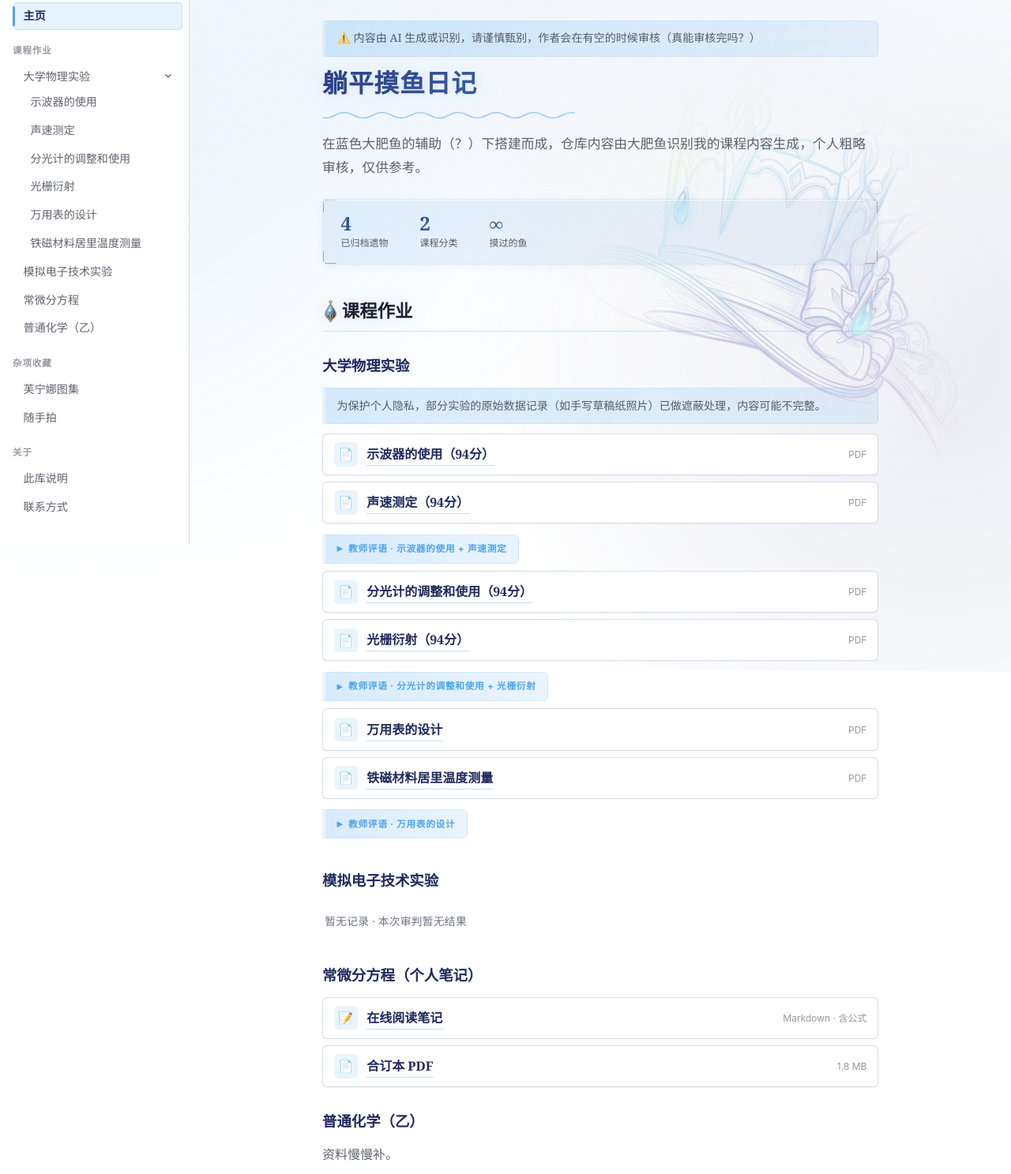
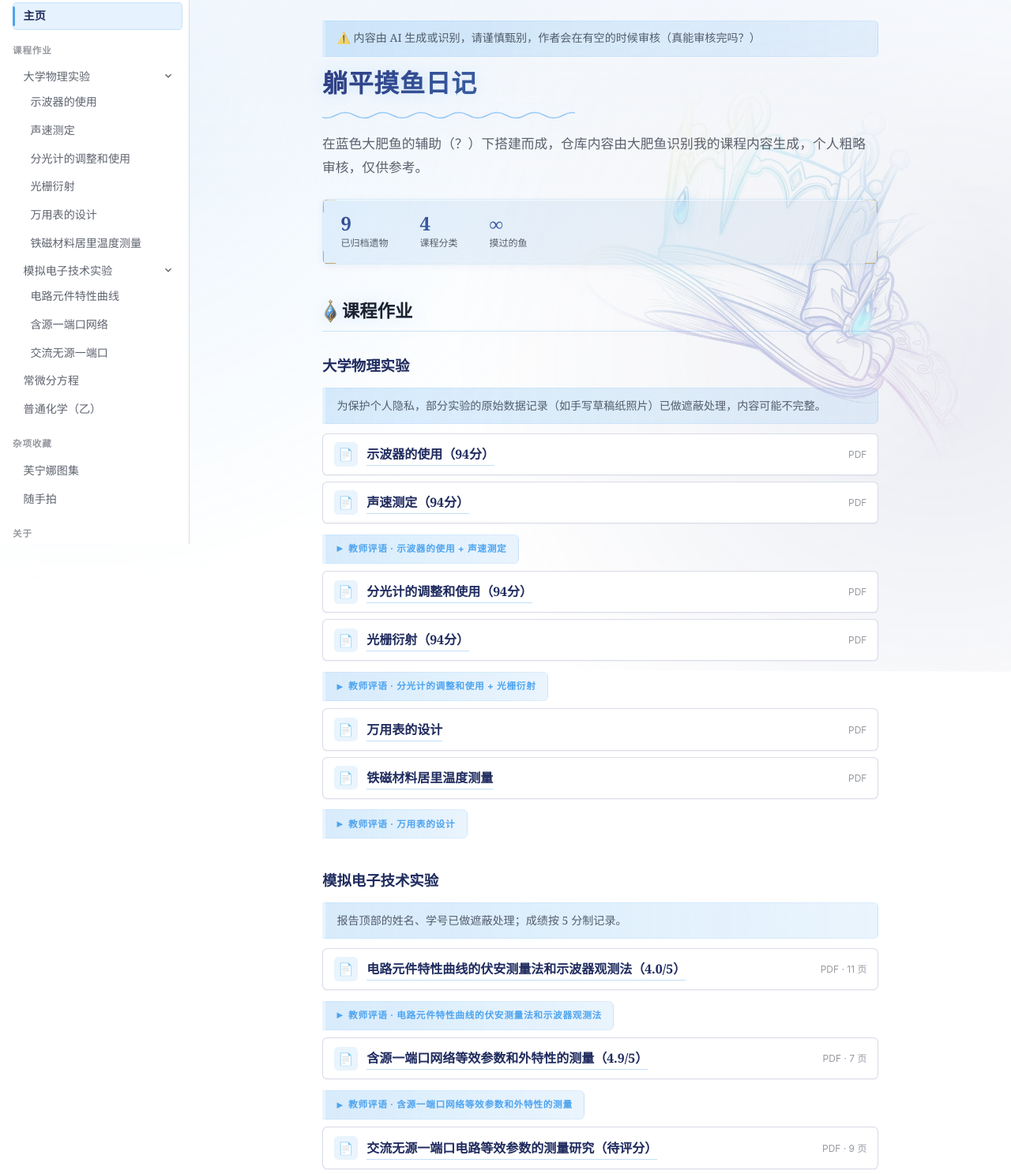
Before and after one commit to LINGYUAN66524/LINGYUAN66524.github.io, a plain HTML site: page index.html in a window 1280 px wide. Shown: the part 113-1600 px from the top of the page at 79% size. Drawn offline with Linux system fonts and the light colour scheme.

Commit message:
content: 模拟电子技术实验上线三份报告（4.0/4.9/待评分，姓名学号已脱敏）

```diff
--- a/index.html
+++ b/index.html
@@ -76,8 +76,16 @@
               <li class="md-nav__item"><a class="md-nav__link" href="#exp-tc">铁磁材料居里温度测量</a></li>
                 </ul>
               </li>
-              <li class="md-nav__item">
-                <a class="md-nav__link" href="#modian">模拟电子技术实验</a>
+              <li class="md-nav__item md-nav__item--nested is-open">
+                <button class="md-nav__toggle" aria-expanded="true">
+                  <span>模拟电子技术实验</span>
+                  <svg class="md-nav__chevron" viewBox="0 0 24 24" aria-hidden="true"><path d="M8.59 16.59 13.17 12 8.59 7.41 10 6l6 6-6 6z"/></svg>
+                </button>
+                <ul class="md-nav__list">
+                  <li class="md-nav__item"><a class="md-nav__link" href="#exp-va">电路元件特性曲线</a></li>
+                  <li class="md-nav__item"><a class="md-nav__link" href="#exp-src">含源一端口网络</a></li>
+                  <li class="md-nav__item"><a class="md-nav__link" href="#exp-ac">交流无源一端口</a></li>
+                </ul>
               </li>
               <li class="md-nav__item">
                 <a class="md-nav__link" href="#ode">常微分方程</a>
@@ -122,11 +130,11 @@
 
         <div class="md-stats">
           <div class="md-stat">
-            <span class="md-stat__num">4</span>
+            <span class="md-stat__num">9</span>
             <span class="md-stat__label">已归档遗物</span>
           </div>
           <div class="md-stat">
-            <span class="md-stat__num">2</span>
+            <span class="md-stat__num">4</span>
             <span class="md-stat__label">课程分类</span>
           </div>
           <div class="md-stat">
@@ -200,24 +208,36 @@
         </ul>
 
         <h3 id="modian">模拟电子技术实验<span class="md-anchor">#</span></h3>
+        <p class="md-notice">报告顶部的姓名、学号已做遮蔽处理；成绩按 5 分制记录。</p>
 
         <ul class="md-filelist" id="modianList">
-          <li class="md-empty">暂无记录 · 本次审判暂无结果</li>
-          <!-- 加一条实验时，把下面整段复制出来改：
-               1. 删掉上面 md-empty 那一行
-               2. 分数写在链接文字括号里，评语改 details 里的正文
-          <li id="mexp-1">
+          <li id="exp-va">
             <span class="md-filelist__icon">📄</span>
-            <a href="files/模电-实验名称.pdf" target="_blank" rel="noopener">实验名称（95分）</a>
-            <span class="md-filelist__meta">PDF</span>
+            <a href="files/模电-电路元件特性曲线的伏安测量法和示波器观测法.pdf" target="_blank" rel="noopener">电路元件特性曲线的伏安测量法和示波器观测法（4.0/5）</a>
+            <span class="md-filelist__meta">PDF · 11 页</span>
           </li>
           <li class="md-comment-item">
             <details class="md-comment">
-              <summary>教师评语 · 实验名称</summary>
-              <div class="md-comment__body"><p>评语正文。</p></div>
+              <summary>教师评语 · 电路元件特性曲线的伏安测量法和示波器观测法</summary>
+              <div class="md-comment__body"><p>评语待补充。</p></div>
             </details>
           </li>
-          -->
+          <li id="exp-src">
+            <span class="md-filelist__icon">📄</span>
+            <a href="files/模电-含源一端口网络等效参数和外特性的测量.pdf" target="_blank" rel="noopener">含源一端口网络等效参数和外特性的测量（4.9/5）</a>
+            <span class="md-filelist__meta">PDF · 7 页</span>
+          </li>
+          <li class="md-comment-item">
+            <details class="md-comment">
+              <summary>教师评语 · 含源一端口网络等效参数和外特性的测量</summary>
+              <div class="md-comment__body"><p>评语待补充。</p></div>
+            </details>
+          </li>
+          <li id="exp-ac">
+            <span class="md-filelist__icon">📄</span>
+            <a href="files/模电-交流无源一端口电路等效参数的测量研究.pdf" target="_blank" rel="noopener">交流无源一端口电路等效参数的测量研究（待评分）</a>
+            <span class="md-filelist__meta">PDF · 9 页</span>
+          </li>
         </ul>
 
         <h3 id="ode">常微分方程（个人笔记）<span class="md-anchor">#</span></h3>
--- a/scripts/main.js
+++ b/scripts/main.js
@@ -158,6 +158,9 @@
     "exp-fg": "courses",
     "exp-gs": "courses",
     "exp-mul": "courses",
+    "exp-va": "courses",
+    "exp-src": "courses",
+    "exp-ac": "courses",
     furina: "misc",
     snaps: "misc",
     chem: "courses",
```
Also changed, not shown: 3 other files.
